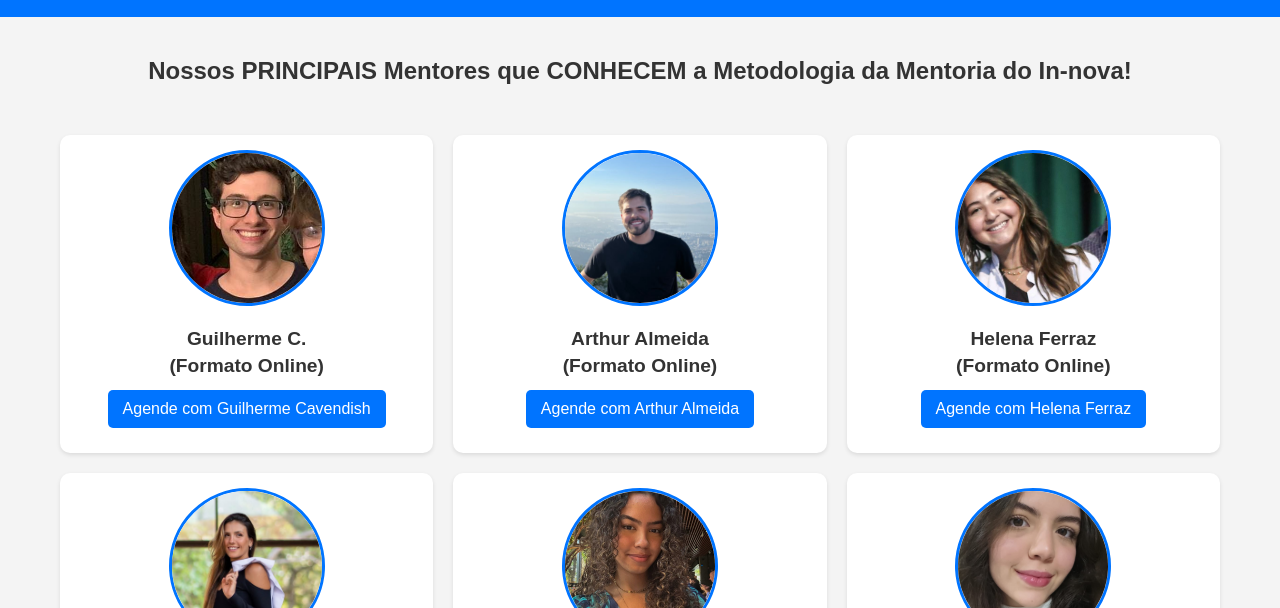
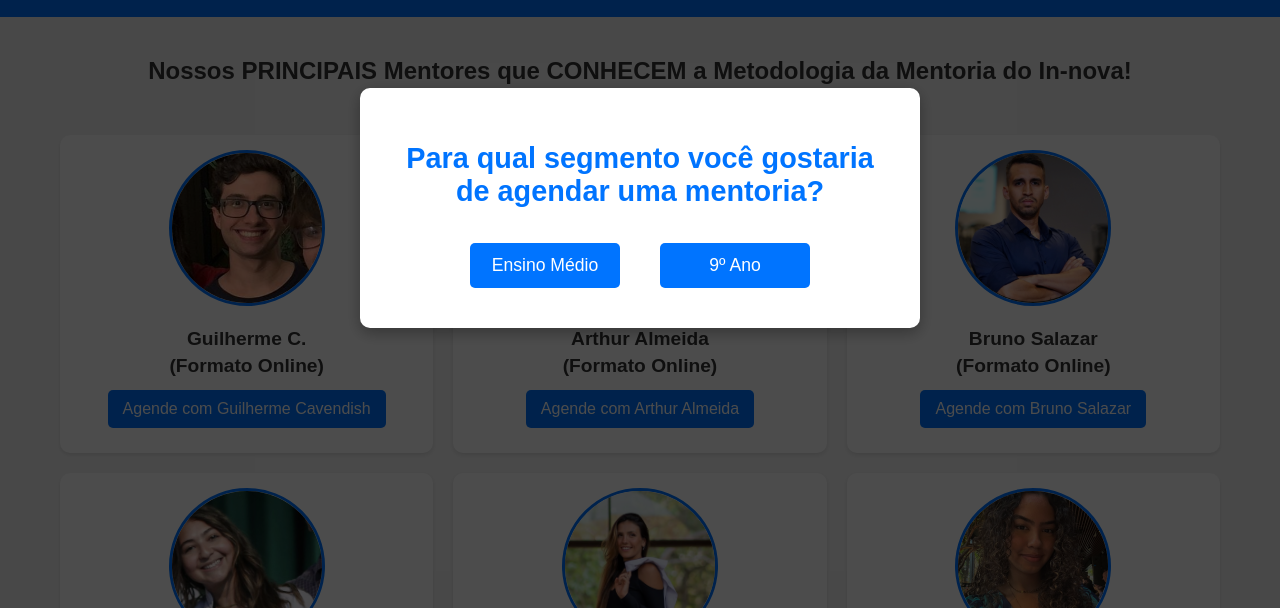
Before and after one commit to gustavocunha1993/mentoriacolegioinnova, a website: page index.html in a window 1280 px wide. Shown: the part 192-800 px from the top of the page. Drawn offline with Linux system fonts and the light colour scheme.

Commit message:
Commit31

```diff
--- a/index.html
+++ b/index.html
@@ -21,13 +21,18 @@
             <!-- Mentores -->
             <div class="mentor">
                 <img src="gipestana.jpg" alt="Foto de Giovanna Pestana" class="profile-img">
-                <a href="https://calendly.com/githpestana" class="mentor-name">Giovanna Pestana<br> (Formato Online)</a>
-                <a href="https://calendly.com/githpestana" class="schedule-btn" >Agende com Giovanna P.</a>
+                <a href="https://calendly.com/githpestana/mentoria-mentora-giovanna-pestana" class="mentor-name">Giovanna Pestana<br> (Formato Online)</a>
+                <a href="https://calendly.com/githpestana/mentoria-mentora-giovanna-pestana" class="schedule-btn" >Agende com Giovanna P.</a>
             </div>
             <div class="mentor">
                 <img src="arthuralmeida.jpeg" alt="Foto de Arthur Almeida" class="profile-img">
                 <a href="https://calendly.com/almeidaarthur25/mentor-arthur" class="mentor-name">Arthur Almeida<br> (Formato Online)</a>
                 <a href="https://calendly.com/almeidaarthur25/mentor-arthur" class="schedule-btn" >Agende com Arthur Almeida</a>
+            </div>
+            <div class="mentor">
+                <img src="brunosalazar.jpg" alt="Foto de Bruno Salazar" class="profile-img">
+                <a href="https://calendly.com/profbsalazar/30min" class="mentor-name">Bruno Salazar<br> (Formato Online)</a>
+                <a href="https://calendly.com/profbsalazar/30min" class="schedule-btn" >Agende com Bruno Salazar</a>
             </div>
             <div class="mentor">
                 <img src="Luiza.jpeg" alt="Foto de Luiza Ávila" class="profile-img">
@@ -39,6 +44,12 @@
                 <a href="https://calendly.com/guilhermecavendish/mentoria---mentor-guilherme-cavendish" class="mentor-name">Guilherme C.<br> (Formato Online)</a>
                 <a href="https://calendly.com/guilhermecavendish/mentoria---mentor-guilherme-cavendish" class="schedule-btn" >Agende com Guilherme Cavendish</a>
             </div>
+           <!-- <div class="mentor">
+                <img src="Guilherme_Viterbo.jpeg" alt="Foto de Guilherme_Viterbo" class="profile-img">
+                <a href="https://calendly.com/guiviterbo/mentoria" class="mentor-name">Guilherme<br> (Formato Online)</a>
+                <a href="https://calendly.com/guiviterbo/mentoria" class="schedule-btn" >Agende com Guilherme Viterbo</a>
+            </div>
+            -->
             <div class="mentor">
                 <img src="Helena.jpeg" alt="Foto de Helena Ferraz" class="profile-img">
                 <a href="https://calendly.com/helenaferrazd/mentoria" class="mentor-name">Helena Ferraz<br> (Formato Online)</a>
@@ -68,29 +79,55 @@
         </section>
     </main>
 
+    <!-- Pop-up para seleção do segmento -->
+    <div class="popup-overlay" id="mentorPopup">
+        <div class="popup-content">
+            <h2>Para qual segmento você gostaria de agendar uma mentoria?</h2>
+            <div class="popup-buttons">
+                <button class="schedule-btn" id="btnEnsinoMedio">Ensino Médio</button>
+                <button class="schedule-btn" id="btn9Ano">9º Ano</button>
+            </div>
+        </div>
+    </div>
+
     <script>
         document.addEventListener('DOMContentLoaded', function() {
+            // Lógica existente para embaralhar mentores
             const mentorsContainer = document.querySelector('.mentors');
             if (mentorsContainer) {
-                // Obtém todos os elementos de mentor como um array
                 const mentors = Array.from(mentorsContainer.querySelectorAll('.mentor'));
-
-                // Algoritmo Fisher-Yates para embaralhar o array
                 for (let i = mentors.length - 1; i > 0; i--) {
                     const j = Math.floor(Math.random() * (i + 1));
-                    [mentors[i], mentors[j]] = [mentors[j], mentors[i]]; // Troca os elementos de posição
+                    [mentors[i], mentors[j]] = [mentors[j], mentors[i]];
                 }
-
-                // Remove os elementos existentes do DOM
                 while (mentorsContainer.firstChild) {
                     mentorsContainer.removeChild(mentorsContainer.firstChild);
                 }
-
-                // Adiciona os elementos embaralhados de volta ao contêiner
                 mentors.forEach(mentor => {
                     mentorsContainer.appendChild(mentor);
                 });
             }
+
+            // Lógica do Pop-up
+            const mentorPopup = document.getElementById('mentorPopup');
+            const btnEnsinoMedio = document.getElementById('btnEnsinoMedio');
+            const btn9Ano = document.getElementById('btn9Ano');
+
+            // Exibe o pop-up com um pequeno atraso para garantir que a página esteja carregada
+            setTimeout(() => {
+                mentorPopup.classList.add('show');
+            }, 500); // Atraso de 500ms
+
+            // Evento para o botão "Ensino Médio"
+            btnEnsinoMedio.addEventListener('click', function() {
+                mentorPopup.classList.remove('show'); // Esconde o pop-up
+                // Não há redirecionamento, pois já estamos na página do Ensino Médio
+            });
+
+            // Evento para o botão "9º Ano"
+            btn9Ano.addEventListener('click', function() {
+                window.location.href = '9ano.html'; // Redireciona para a nova página
+            });
         });
     </script>
 </body>
--- a/styles.css
+++ b/styles.css
@@ -163,6 +163,64 @@
     text-decoration: underline;
 }
 
+/* --- Novos estilos para o Pop-up --- */
+.popup-overlay {
+    position: fixed;
+    top: 0;
+    left: 0;
+    width: 100%;
+    height: 100%;
+    background-color: rgba(0, 0, 0, 0.7); /* Fundo escurecido e semi-transparente */
+    display: flex;
+    justify-content: center;
+    align-items: center;
+    z-index: 1000; /* Garante que o pop-up fique acima de todo o conteúdo */
+    opacity: 0;
+    visibility: hidden;
+    transition: opacity 0.3s ease, visibility 0.3s ease; /* Transição suave */
+}
+
+.popup-overlay.show {
+    opacity: 1;
+    visibility: visible;
+}
+
+.popup-content {
+    background-color: white;
+    padding: 30px;
+    border-radius: 10px;
+    box-shadow: 0 5px 15px rgba(0, 0, 0, 0.3);
+    text-align: center;
+    max-width: 500px;
+    width: 90%;
+    transform: scale(0.9); /* Inicia menor e escala para o tamanho normal */
+    transition: transform 0.3s ease;
+}
+
+.popup-overlay.show .popup-content {
+    transform: scale(1); /* Escala para o tamanho normal quando visível */
+}
+
+.popup-content h2 {
+    color: #0074ff;
+    margin-bottom: 25px;
+    font-size: 1.8em;
+}
+
+.popup-buttons {
+    display: flex;
+    justify-content: center;
+    gap: 20px; /* Espaço entre os botões */
+    flex-wrap: wrap; /* Permite que os botões quebrem a linha em telas menores */
+}
+
+/* Reusando o estilo do schedule-btn para os botões do pop-up */
+.popup-buttons .schedule-btn {
+    min-width: 150px;
+    padding: 12px 20px;
+    font-size: 1.1em;
+}
+
 /* Media queries para responsividade */
 @media (max-width: 1024px) {
     .mentors {
@@ -178,3 +236,12 @@
         grid-template-columns: 1fr; /* 1 coluna em celulares */
     }
 }
+
+@media (max-width: 600px) {
+    .popup-buttons {
+        flex-direction: column; /* Botões do pop-up em coluna em telas muito pequenas */
+    }
+    .popup-buttons .schedule-btn {
+        width: 100%; /* Botões do pop-up ocupam toda a largura */
+    }
+}
```
Also changed, not shown: 9ano.html (added, +48 -0 lines), 1 other file.
